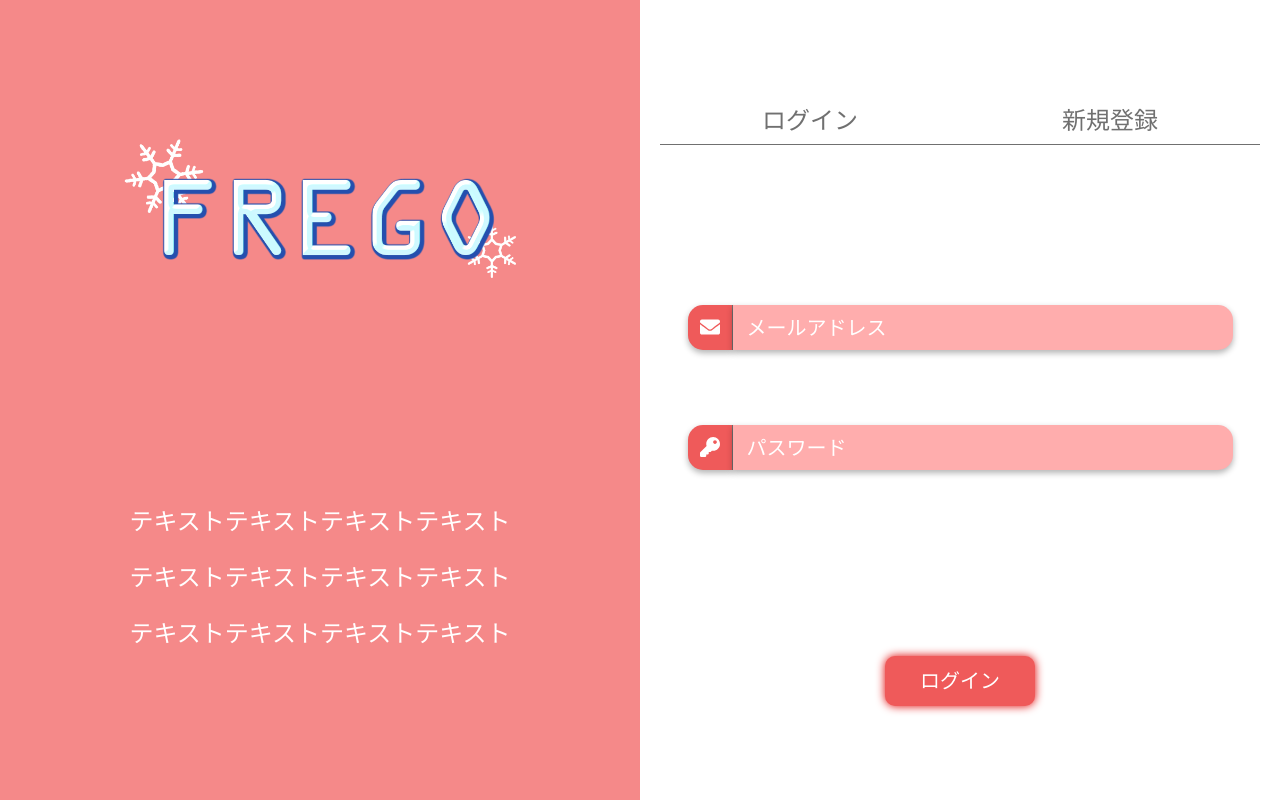
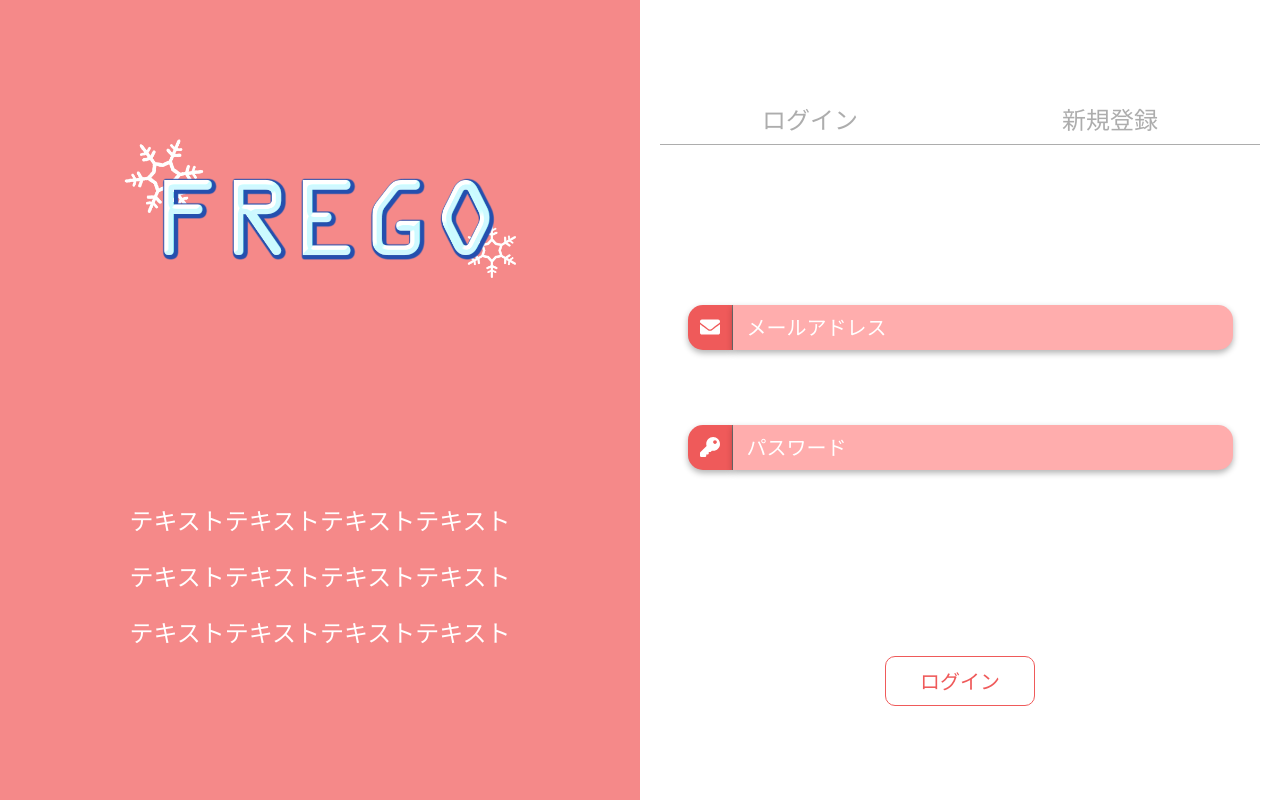
Before and after one commit to ms2019iwb/frontend, a React (Create React App) app: page / in a window 1280 px wide. Built offline with nearby package versions, Linux system fonts and the light colour scheme.

Commit message:
ログインと新規登録画面完成

```diff
--- a/src/components/Button/Button.js
+++ b/src/components/Button/Button.js
@@ -5,10 +5,6 @@ import { Link } from 'react-router-dom';
 const Button = (props) => {
   return (
     <Root
-      widthSize={props.widthSize}
-      heightSize={props.heightSize}
-      color={props.color}
-      shadowColor={props.shadowColor}
       to={props.to}
     >
       {props.text}
@@ -17,10 +13,6 @@ const Button = (props) => {
 };
 
 Button.defaultProps = {
-  widthSize: '150px',
-  heightSize: '50px',
-  color: '#ef5a5a',
-  shadowColor: '#df0000',
   to: '/',
   text: ''
 };
@@ -29,13 +21,23 @@ export default Button;
 
 const Root = styled(Link)`
   display: block;
-  box-shadow: ${props => props.shadowColor} 0px 0px 10px;
-  background-color: ${props => props.color};
+  box-shadow: none;
+  background-color: #FFFFFF;
+  border: 1px solid #EF5A5A;
   border-radius: 10px;
-  width: ${props => props.widthSize};
-  height: ${props => props.heightSize};
-  line-height: ${props => props.heightSize};
+  width: 150px;
+  height: 50px;
+  line-height: 50px;
   text-align: center;
-  color: #fff;
+  color: #EF5A5A;
   font-size: 2rem;
+  transition: 0.4s;
+
+  &:hover{
+    box-shadow: #df0000 0px 0px 10px;
+    background-color: #ef5a5a;
+    border: none;
+    color: #fff;
+    transition: 0.4s;
+  }
 `
--- a/src/components/Button/Tab.js
+++ b/src/components/Button/Tab.js
@@ -33,4 +33,10 @@ const Tabutton = styled(NavLink)`
     border-bottom: solid 3px ${props => props.activeColor};
     color: ${props => props.activeColor};
   }
+
+  @media screen and (max-width: 1100px) {
+    height: 24px;
+    line-height: 24px;
+    font-size: 1rem;
+  }
 `
--- a/src/components/Form/Button.js
+++ b/src/components/Form/Button.js
@@ -47,6 +47,7 @@ const Root = styled.div`
   border-radius: ${props => props.borderradius};
   box-shadow: ${props => props.boxshadow};
   background-color: ${props => props.backgroundcolor};
+  line-height: ${props => props.height};
   color: ${props => props.color};
   font-size: ${props => props.fontsize};
 `
--- a/src/components/Form/InputWithIcon.js
+++ b/src/components/Form/InputWithIcon.js
@@ -23,7 +23,6 @@ const InputWithIcon = (props) => {
 export default InputWithIcon;
 
 InputWithIcon.defaultProps = {
-  mbSize: '0',
   id: '',
   icon: '',
   type: 'text',
--- a/src/containers/Account/Login.js
+++ b/src/containers/Account/Login.js
@@ -108,11 +108,16 @@ const Nav = styled.div`
 
   @media screen and (max-width: 1100px) {
     width: 284px;
+    margin-bottom: 142px;
   }
 `
 
 const InputList = styled.ul`
   margin-bottom: 186px;
+
+  @media screen and (max-width: 1100px) {
+    margin-bottom: 121px;
+  }
 `
 
 const InputItem = styled.li`
@@ -121,6 +126,12 @@ const InputItem = styled.li`
   &:first-child {
     margin-bottom: 75px;
   }
+
+  @media screen and (max-width: 1100px) {
+    &:first-child {
+      margin-bottom: 51px;
+    }
+  }
 `
 
 const Action = styled.div`
--- a/src/containers/Account/Signup.js
+++ b/src/containers/Account/Signup.js
@@ -121,11 +121,16 @@ const Nav = styled.nav`
 
   @media screen and (max-width: 1100px) {
     width: 284px;
+    margin-bottom: 101px;
   }
 `
 
 const InputList = styled.ul`
   margin-bottom: 125px;
+
+  @media screen and (max-width: 1100px) {
+    margin-bottom: 70px;
+  }
 `
 
 const InputItem = styled.li`
@@ -134,10 +139,16 @@ const InputItem = styled.li`
   &:not(:last-child) {
     margin-bottom: 75px;
   }
+
+  @media screen and (max-width: 1100px) {
+    &:not(:last-child) {
+      margin-bottom: 51px;
+    }
+  }
 `
 
 const Action = styled.div`
   @media screen and (max-width: 1100px) {
-    margin-bottom: 36px;
+    margin-bottom: 37px;
   }
 `
--- a/src/containers/Account/components/TabList.js
+++ b/src/containers/Account/components/TabList.js
@@ -6,10 +6,10 @@ const TabList = () => {
   return (
     <List>
       <Item>
-        <Tab color='#707070' activeColor='#e95252' to='/login' text='ログイン' />
+        <Tab color='#ADADAD' activeColor='#e95252' to='/login' text='ログイン' />
       </Item>
       <Item>
-        <Tab color='#707070' activeColor='#e95252' to='/signup' text='新規登録' />
+        <Tab color='#ADADAD' activeColor='#e95252' to='/signup' text='新規登録' />
       </Item>
     </List>
   );
--- a/src/containers/Mypage/Edit.js
+++ b/src/containers/Mypage/Edit.js
@@ -44,7 +44,6 @@ class Edit extends Component {
             <Accountedittext>
               <Accounteditname>
                 <InputWithIcon
-                  mbSize="0px"
                   icon={faUser}
                   id="name"
                   type="text"
@@ -56,7 +55,6 @@ class Edit extends Component {
               </Accounteditname>
               <Accounteditpass>
                 <InputWithIcon
-                  mbSize="0px"
                   icon={faKey}
                   id="pass"
                   type="password"
```
